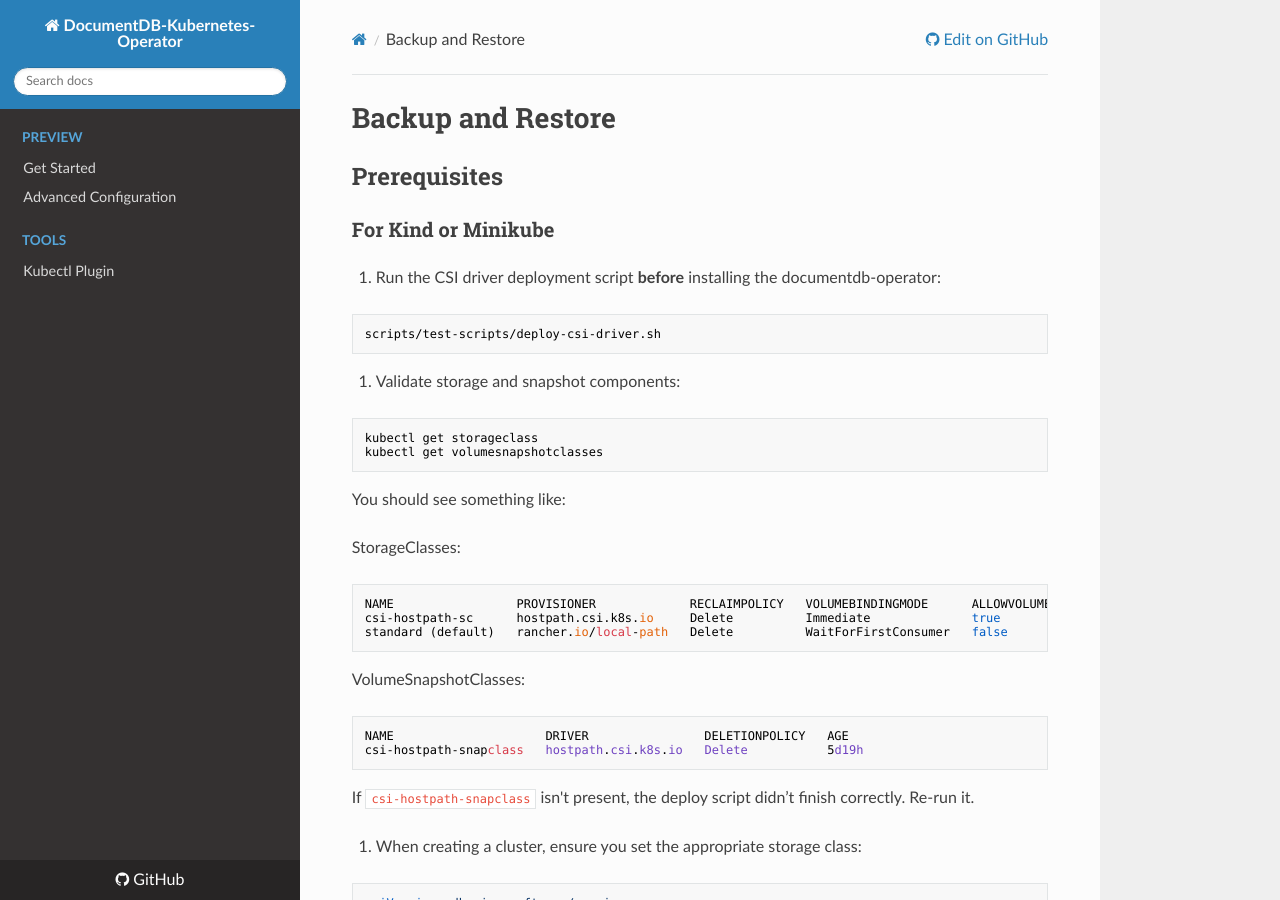
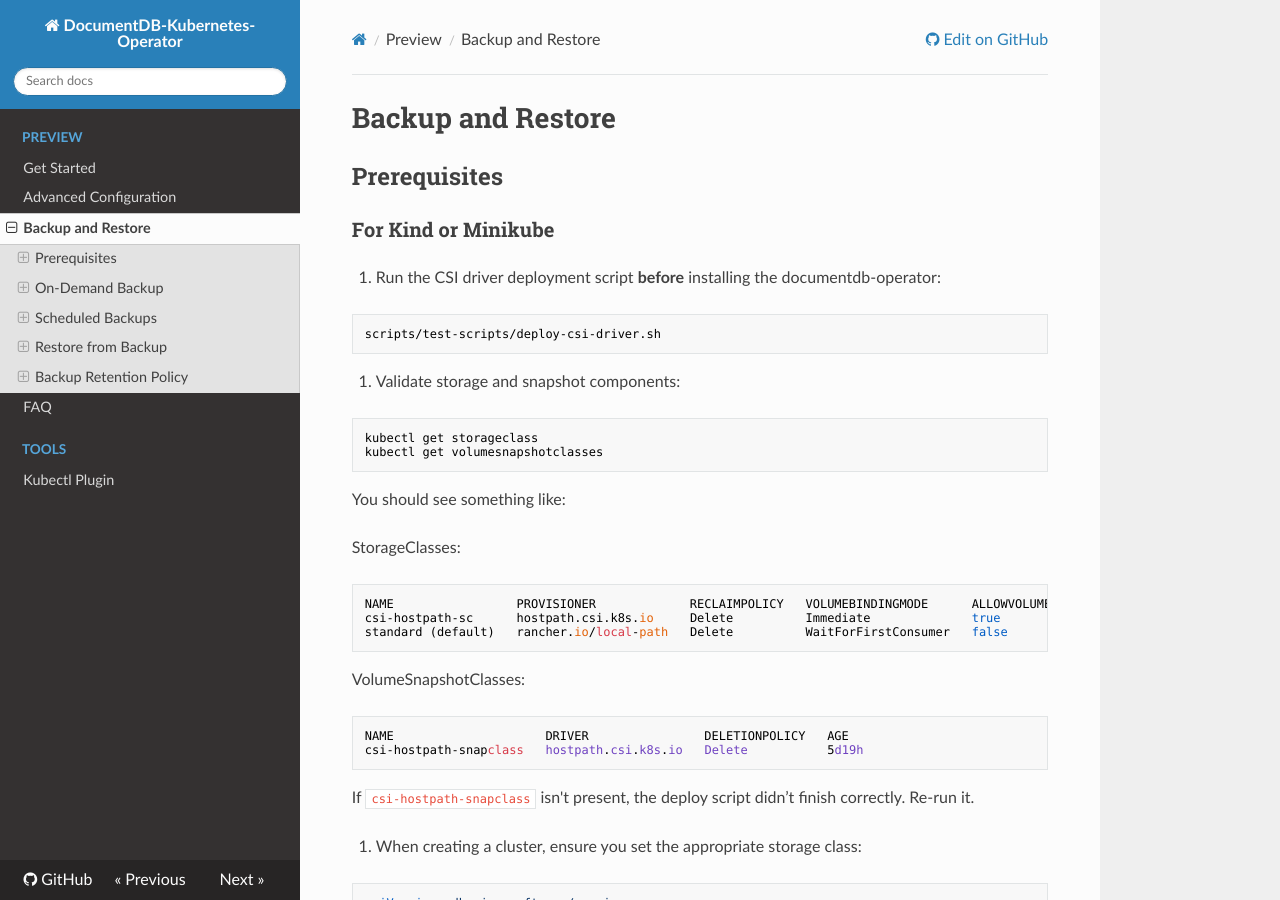
Before and after one commit to microsoft/documentdb-kubernetes-operator, an MkDocs documentation site: the page built from docs/operator-public-documentation/preview/backup-and-restore.md, in a window 1280 px wide and 900 px high. Built offline with MkDocs 1.6.1, drawn with Linux system fonts in a browser that asks for light colours; nearby versions of some CDN libraries.

Commit message:
Update README to point to newly published documentation  (#145)
Signed-off-by: Rayhan Hossain <rhossain@microsoft.com>
Co-authored-by: Rayhan Hossain <rhossain@microsoft.com>

```diff
--- a/mkdocs.yml
+++ b/mkdocs.yml
@@ -1,15 +1,17 @@
 site_name: DocumentDB-Kubernetes-Operator
-repo_url: https://github.com/microsoft/documentdb-kubernetes-operator
-docs_dir: docs
+repo_url: https://github.com/documentdb/documentdb-kubernetes-operator
+docs_dir: docs/operator-public-documentation
 theme:
   name: readthedocs
 
 nav:
   - Preview:
-      - Get Started: operator-public-documentation/preview/index.md
-      - Advanced Configuration: operator-public-documentation/v1/advanced-configuration/README.md
+      - Get Started: preview/index.md
+      - Advanced Configuration: preview/advanced-configuration/README.md
+      - Backup and Restore: preview/backup-and-restore.md
+      - FAQ: preview/faq.md
   - Tools:
-      - Kubectl Plugin: ../documentdb-kubectl-plugin/kubectl-plugin.md
+      - Kubectl Plugin: ../../documentdb-kubectl-plugin/kubectl-plugin.md
 
 plugins:
   - search
```
Also changed, not shown: README.md (+4 -0 lines), docs/operator-public-documentation/preview/advanced-configuration/README.md (renamed from docs/operator-public-documentation/v1/advanced-configuration/README.md).
